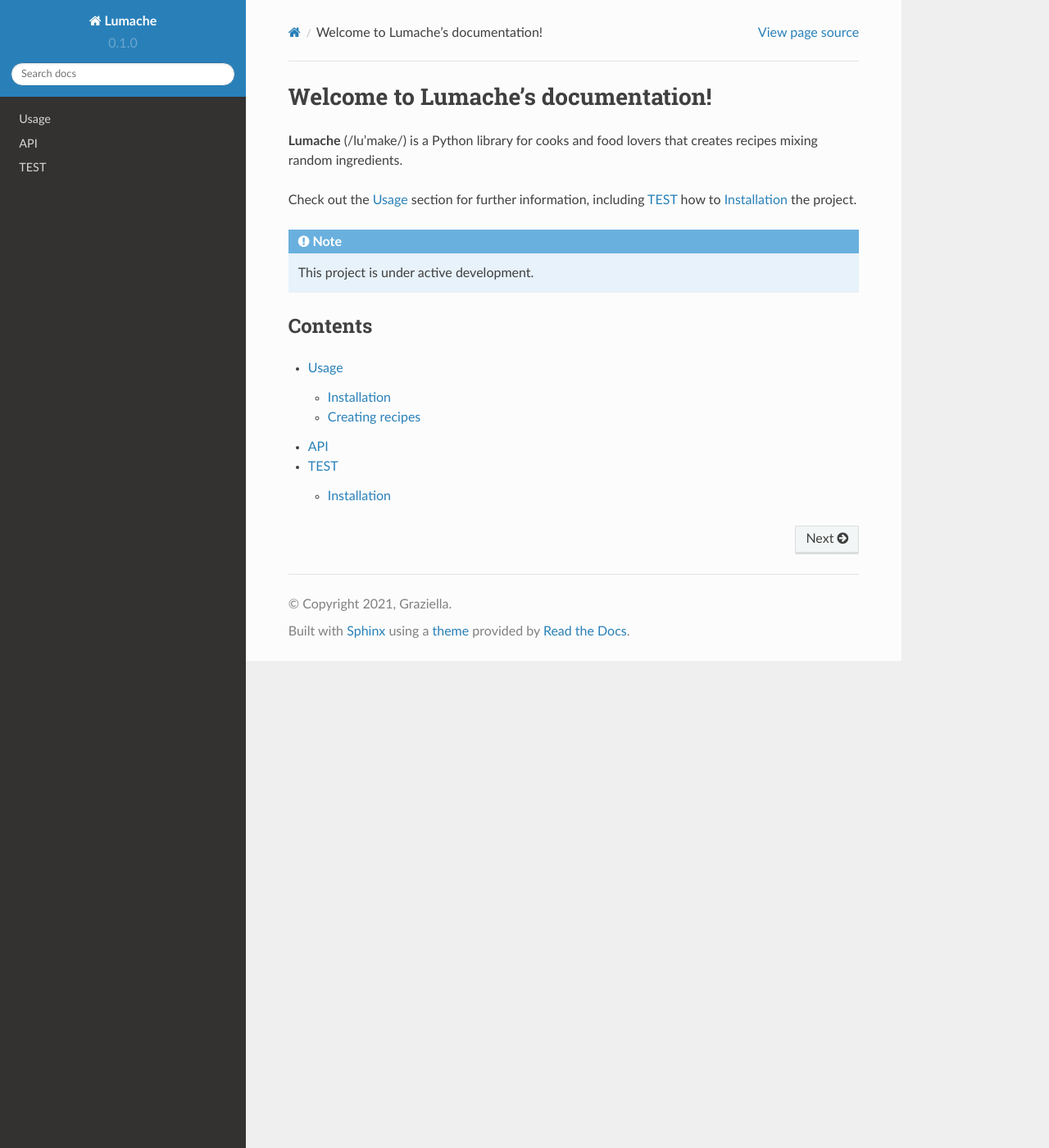
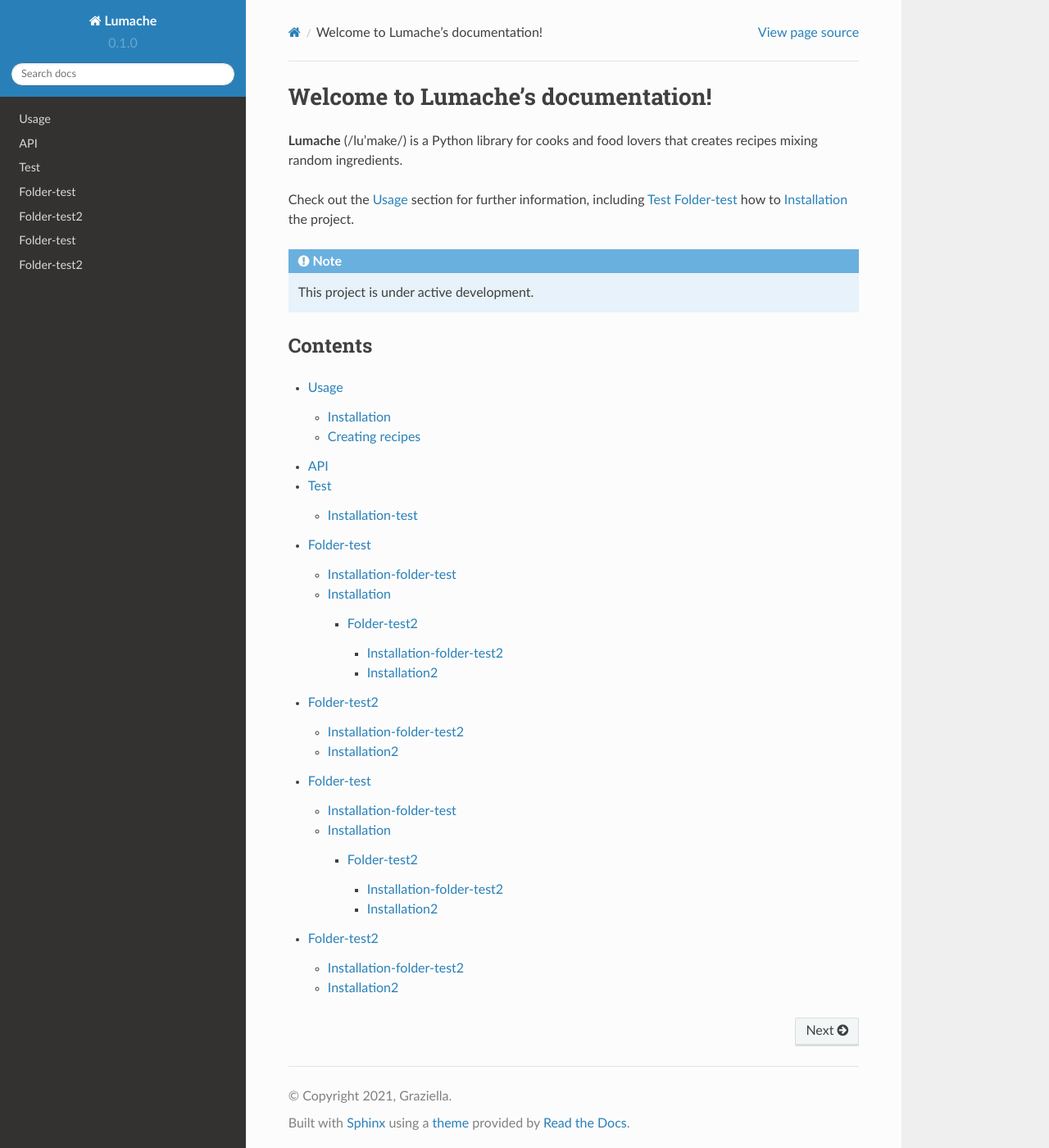
Before and after one commit to lagas15/first-doc-repository, a Sphinx documentation site: the page built from docs/source/index.rst, in a window 1280 px wide and 1400 px high. Shown: the whole window at 82% size. Built offline with Sphinx 7.4.7 and the Read the Docs theme 2.0.0, drawn with Linux system fonts in a browser that asks for light colours; pages that are not in the unit, such as notebooks, are missing from menus.

```diff
--- /dev/null
+++ b/docs/source/analytics/folder-test.rst
@@ -0,0 +1,20 @@
+Folder-test
+===========
+
+.. _installation:
+
+Installation-folder-test
+------------------------
+
+To use Lumache, first install it using pip:
+
+
+Installation
+------------
+
+To use Lumache, first install it using pip:
+
+.. toctree::
+
+   folder-test
+   folder-test2
--- /dev/null
+++ b/docs/source/analytics/folder-test2.rst
@@ -0,0 +1,15 @@
+Folder-test2
+============
+
+.. _installation:
+
+Installation-folder-test2
+-------------------------
+
+To use Lumache, first install it using pip:
+
+
+Installation2
+-------------
+
+To use Lumache, firll,
--- /dev/null
+++ b/docs/source/folder1/folder-test.rst
@@ -0,0 +1,20 @@
+Folder-test
+===========
+
+.. _installation:
+
+Installation-folder-test
+------------------------
+
+To use Lumache, first install it using pip:
+
+
+Installation
+------------
+
+To use Lumache, first install it using pip:
+
+.. toctree::
+
+   folder-test
+   folder-test2
--- /dev/null
+++ b/docs/source/folder1/folder-test2.rst
@@ -0,0 +1,15 @@
+Folder-test2
+============
+
+.. _installation:
+
+Installation-folder-test2
+-------------------------
+
+To use Lumache, first install it using pip:
+
+
+Installation2
+-------------
+
+To use Lumache, firll,
--- a/docs/source/index.rst
+++ b/docs/source/index.rst
@@ -4,7 +4,7 @@ Welcome to Lumache's documentation!
 **Lumache** (/lu'make/) is a Python library for cooks and food lovers
 that creates recipes mixing random ingredients.
 
-Check out the :doc:`usage` section for further information, including :doc:`test`
+Check out the :doc:`usage` section for further information, including :doc:`test` :doc:`folder1/folder-test`
 how to :ref:`installation` the project.
 
 .. note::
@@ -19,3 +19,7 @@ Contents
    usage
    api
    test
+   folder1/folder-test
+   folder1/folder-test2
+   analytics/folder-test
+   analytics/folder-test2
--- a/docs/source/usage.rst
+++ b/docs/source/usage.rst
@@ -6,7 +6,7 @@ Usage
 Installation
 ------------
 
-To use Lumache, first install it using pip:
+To use Lumache, first install itsg pip:
 
 .. code-block:: console
 
```
Also changed, not shown: docs/source/test.rst (+8 -4 lines), .gitmodules (added).
